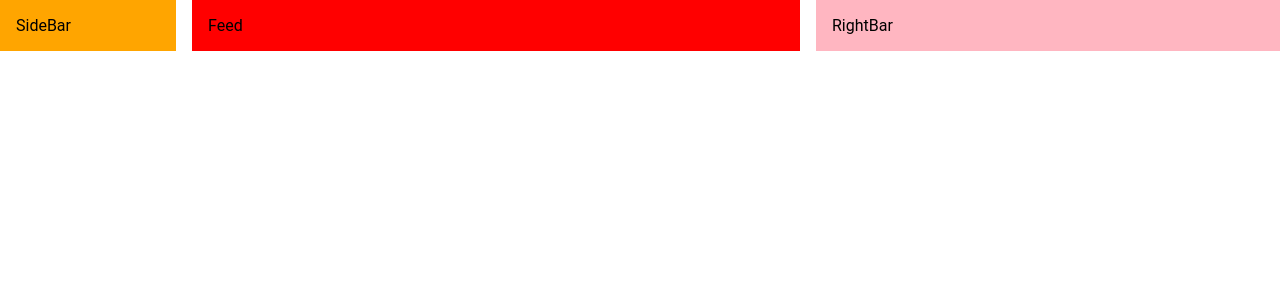
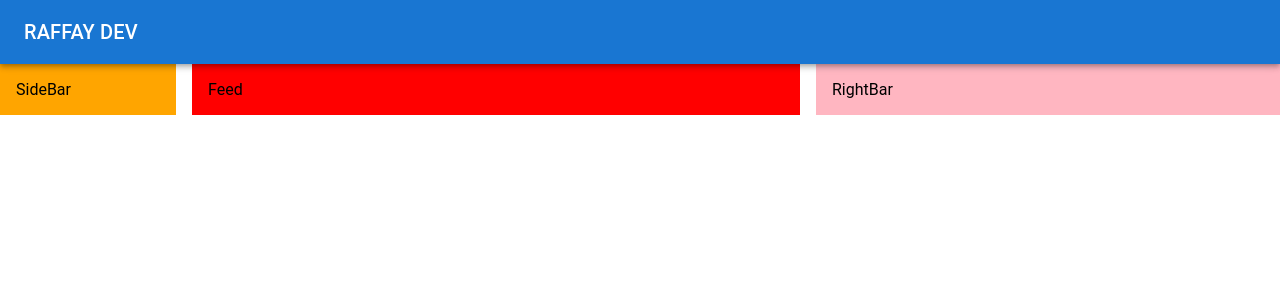
Before and after one commit to raffay2001/REACT-SOCIAL-MEDIA-APP-, a React (Create React App) app: page / in a window 1280 px wide. Shown: the top 300 px of the page. Built offline with nearby package versions, Linux system fonts and the light colour scheme.

Commit message:
Worked On Navbar Component

```diff
--- a/src/App.js
+++ b/src/App.js
@@ -8,7 +8,7 @@ import { Box, Container, Stack } from "@mui/material";
 const App = () => {
   return (
     <Box>
-      {/* navbar  */}
+      <Navbar />
       <Stack direction="row" spacing={2} justifyContent="space-between">
         <SideBar />
         <Feed />
--- a/src/components/Navbar.jsx
+++ b/src/components/Navbar.jsx
@@ -1,7 +1,19 @@
+import { AppBar, Toolbar, styled, Typography } from "@mui/material";
 import React from "react";
 
+const StyledToolBar = styled(Toolbar)({
+    display: 'flex',
+    justifyContent: 'space-between'
+});
+
 const Navbar = () => {
-  return <div>Navbar</div>;
+  return (
+    <AppBar position='sticky'>
+        <StyledToolBar>
+            <Typography variant="h6">RAFFAY DEV</Typography>
+        </StyledToolBar>
+    </AppBar>
+  );
 };
 
 export default Navbar;
--- a/src/components/RightBar.jsx
+++ b/src/components/RightBar.jsx
@@ -2,7 +2,7 @@ import { Box } from "@mui/material";
 import React from "react";
 
 const RightBar = () => {
-  return <Box sx={{background: 'lightpink'}} flex={3} p={2}>RightBar</Box>;
+  return <Box sx={{background: 'lightpink', display: {xs: 'none', sm: 'block'}}} flex={3} p={2}>RightBar</Box>;
 };
 
 export default RightBar;
--- a/src/components/SideBar.jsx
+++ b/src/components/SideBar.jsx
@@ -2,7 +2,7 @@ import { Box } from "@mui/material";
 import React from "react";
 
 const SideBar = () => {
-  return (<Box sx={{background: 'orange'}} flex={1} p={2}>SideBar</Box>);
+  return (<Box sx={{background: 'orange', display: {xs: 'none', 'sm': 'block'}}} flex={1} p={2}>SideBar</Box>);
 };
 
 export default SideBar;
```
